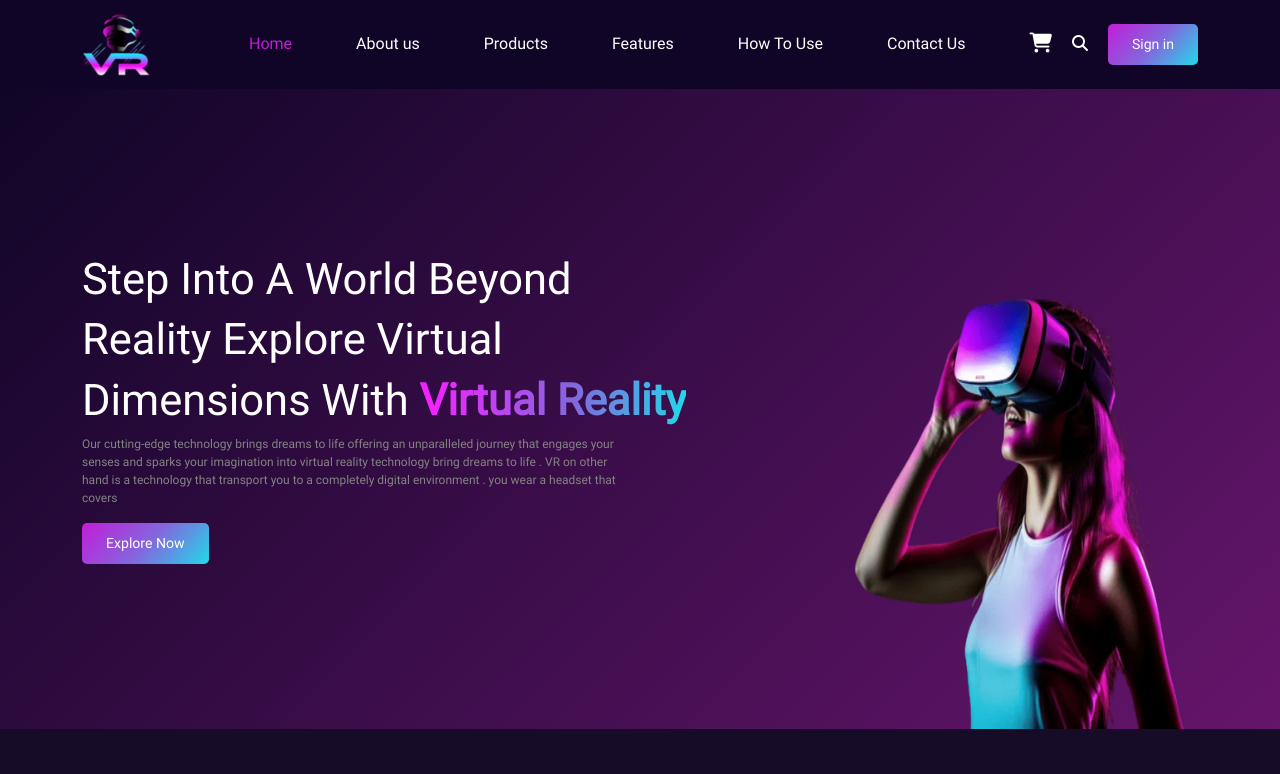
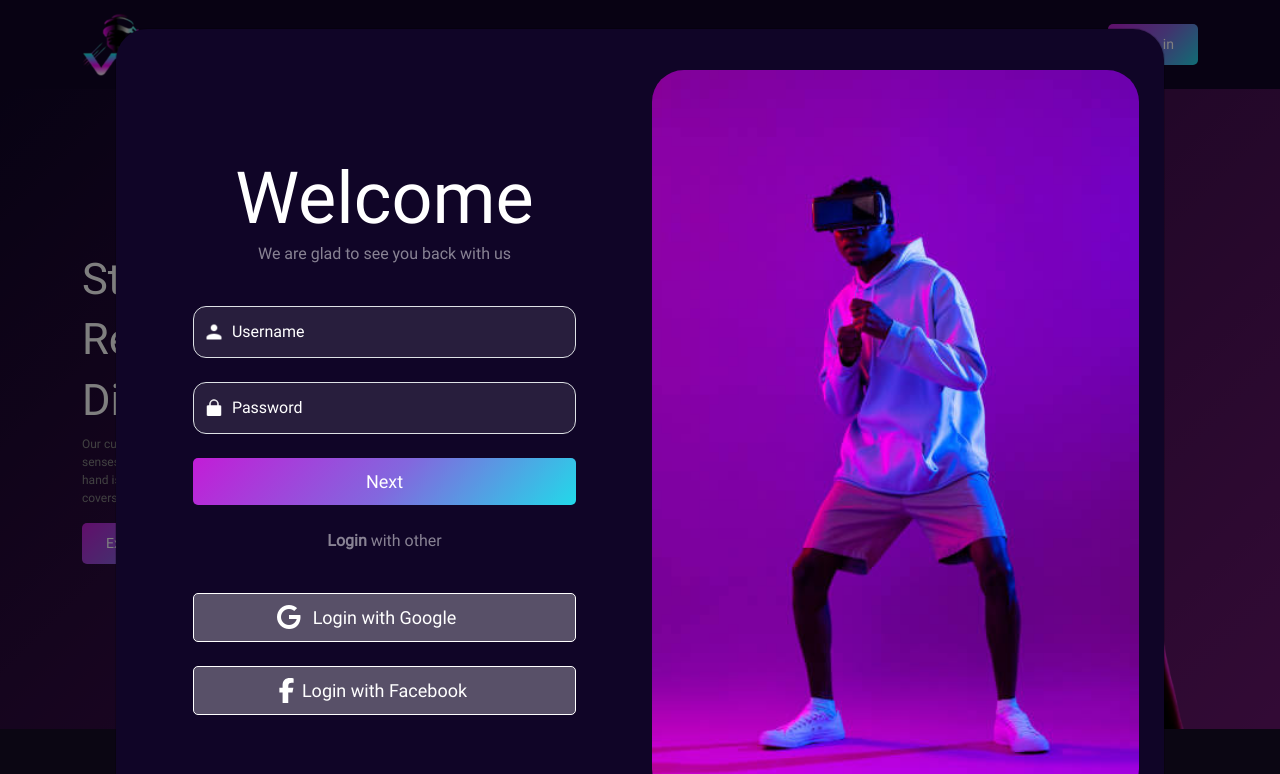
Before and after one commit to OmamaKhokhar/Virtual-Reality-Website, a plain HTML site: page index.html in a window 1280 px wide. Both pictures are taken after a click on the button "Sign in". Shown: the top 774 px of the page. Drawn offline with nearby package versions, Linux system fonts and the light colour scheme; files whose address does not match are found by name.

Commit message:
Added Signin form

```diff
--- a/index.html
+++ b/index.html
@@ -19,7 +19,6 @@
 
   <!-- HEADER STARTS -->
   <header>
-
     <!-- NAVBAR -->
     <div class="container-fluid">
       <div class="container">
@@ -59,11 +58,11 @@
               <li class="nav-item me-xl-5  me-lg-3">
                 <a class="nav-link " href="#">Contact Us</a>
               </li>
-              <li class=" nav-item  ms-xl-2 ms-lg-5 justify-content-end">
+              <li class=" nav-item  ms-xl-2 ms-lg-5 justify-content-end" >
                 <span class="w-auto nav-link p-0">
                   <a href="shop.html"><i class="me-3 fa-solid fa-cart-shopping fa-lg" style="color: #ffffff;"></i></a>
                   <i class="me-3 fa-solid fa-magnifying-glass" style="color: #ffffff;"></i>
-                  <button class=" button px-4">Sign in</button>
+                  <button class="button px-4" data-bs-toggle="modal" data-bs-target="#Signinform">Sign in</button>
 
                 </span>
 
@@ -113,7 +112,38 @@
         </div>
       </div>
     </div>
+      <!-- Sign in form -->
+    <div class="modal  fade" id="Signinform" tabindex="-1" aria-labelledby="exampleModalLabel" aria-hidden="true">
+      <div class="modal-dialog">
+        <div class="modal-content rounded-5 ">
+          <div class="row row-cols-1 row-cols-lg-2 gap-4 gap-lg-0">
+              <div class="col order-last order-lg-first">
+                <div class="h-100 row align-content-center gap-4  ">
+                  <div class="text-center">
+                    <h1 class="display-2 mb-0">Welcome</h1>
+                    <p class="text-white-50">We are glad to see you back with us</p>
+                  </div>
+                  <div class="col-9 mx-auto">
+                    <div class="row gap-4">
+                      <input type="text" class="form-control bg-white bg-opacity-10 text-white" name="username" id="username" placeholder="Username" >
+                      <input type="password"  class="form-control bg-white bg-opacity-10 text-white" name="password" id="password" placeholder="Password" >
+                      <button type="submit" class="button">Next</button>
+                      <p class="text-center text-white-50 "><a href=""><span class="fw-bold ">Login</span> with other</a></p>
+                      <button type="button" class="button form-button">Login with Google </button>
+                      <button type="button" class="button form-button">Login with Facebook </button>
+                    </div>
 
+                  </div>
+                </div>
+              </div>
+              <div class="col my-3 order-first ">
+                <img class="w-100 rounded-5 d-none d-lg-flex" src="Assests/Images/Signinform-image.jpg" alt="">
+                <img class="w-100 rounded-5  d-lg-none" src="Assests/Images/Signinform-image-mobile-screen.jpg" alt="">
+              </div>
+          </div>
+        </div>
+      </div>
+    </div>
   </header>
   <!-- HEADER ENDS -->
 
--- a/style.css
+++ b/style.css
@@ -12,6 +12,10 @@ body {
     color: white;
     font-family: "Roboto-Regular" !important;
     background-color: #100527;
+}
+a{
+  text-decoration: none;
+  color: inherit;
 }
 
 /* HEADER */
@@ -76,6 +80,56 @@ body {
     /* Set the height of the underline */
     background: linear-gradient(to right, #F124FF 5%, #8268DE 58%, #22D9E9 100%);
 }
+/* Sign in form */
+.modal-content{
+    background-color:#100527;
+}
+.modal-dialog{
+    max-width:calc(100vw - 25vw);
+    margin-inline: auto !important;
+}
+.modal-content{
+    padding: 25px;
+}
+.form-control{
+/* Add your icon path here */
+    background-repeat: no-repeat;
+    background-position: 10px center;
+    background-size: 20px 20px; /* Adjust based on your icon size */
+    padding: 13px;
+    border-radius: 13px;
+}
+.form-control#username{
+    background-image: url('Assests/Icons/user.png');
+}
+.form-control#password{
+    background-image: url('Assests/Icons/lock.png');
+}
+.form-control::placeholder{
+    color: white;
+    padding-left: 25px;
+}
+.form-control#password:not(:placeholder-shown),.form-control#username:not(:placeholder-shown){
+    background-image: none;
+
+}
+.form-button{
+    background-color:rgb(255, 255, 255,0.3);
+    background-repeat: no-repeat;
+    background-position: 30px center;
+    background-size: 30px 30px; /* Adjust based on your icon size */
+    border: 1px solid white;
+}
+.form-button:nth-child(5){
+    background-image: url(Assests/Icons/google.png);
+}
+.form-button:nth-child(6){
+    background-image: url(Assests/Icons/facebook.svg);
+    background-size: 25px 25px;
+}
+.modal .button{
+    font-size: 18px;
+}
 
 /* Hero section */
 header>.container-fluid:nth-child(2) {
@@ -103,6 +157,30 @@ header>.container-fluid:nth-child(2) {
     .hero-section h1 {
         font-size: 6.1vw;
     }
+    .modal-dialog{
+        max-width:350px;
+
+    }
+    .modal .button{
+        font-size: 12px;
+    }
+    .form-button{
+        background-position: 25px center;
+        background-size: 20px 20px; /* Adjust based on your icon size */
+    }
+    .form-button:nth-child(6){
+        background-size: 18px 18px; /* Adjust based on your icon size */
+    }
+
+
+}
+@media screen and (max-width: 375px) {
+    .modal-dialog{
+        max-width:300px;
+
+    }
+
+
 }
 
 /* Media Query for the images in hero section (Mobile screens and Tablet) */
@@ -115,6 +193,9 @@ header>.container-fluid:nth-child(2) {
 
 /*Resetting Media Query for the image heading and button  in hero section in small laptop  */
 @media screen and (min-width:768px) {
+    /* .modal-dialog{
+        max-width:700pxpx;
+    } */
     .hero-section-image img {
         width: 100%;
         height: 100%;
@@ -132,12 +213,16 @@ header>.container-fluid:nth-child(2) {
     .button {
         font-size: 1.5vw;
     }
+
 }
 
 /*Resetting Media Query for the heading and button in hero section in large laptop  */
 @media screen and (min-width:769px) {
     .hero-section-image .row {
         height: 68%;
+    }
+    .modal .button{
+        font-size: 15px;
     }
 }
 
@@ -149,6 +234,15 @@ header>.container-fluid:nth-child(2) {
 
     .button {
         font-size: 1.1vw;
+    }
+    .modal-dialog{
+        max-width:1050px;
+    }
+    .form-button{
+        background-position: 80px center;
+    }
+    .modal .button{
+        font-size: 18px ;
     }
 }
 
@@ -176,6 +270,9 @@ div.article-section .article-card-detail {
 
     .specialty-section div.fs-5 {
         font-size: 16px !important;
+    }
+    .modal .button{
+        font-size: 20px ;
     }
 }
 
```
Also changed, not shown: Assests/Icons/google.png (added), Assests/Icons/lock.png (added), Assests/Icons/user.png (added), Assests/Images/Signinform-image-mobile-screen.jpg (added), Assests/Images/Signinform-image.jpg (added).
